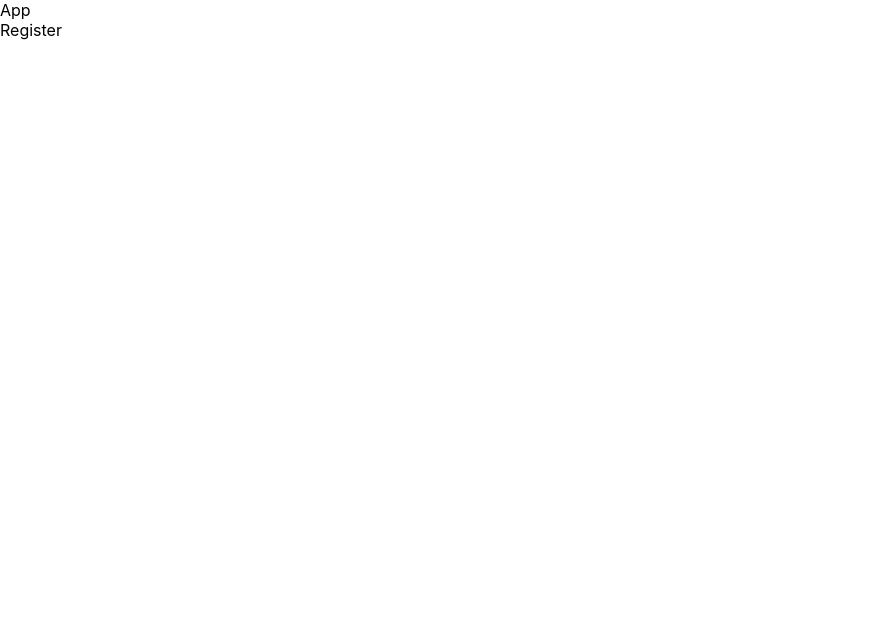
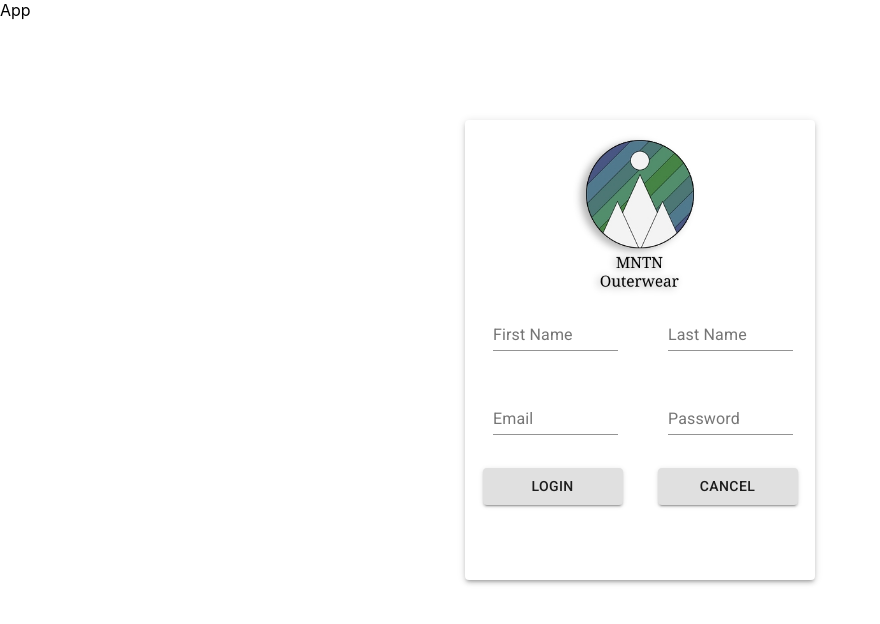
Before and after one commit to Wesley-Ryan/Typescript_Employees, a React (Create React App) app: page / in a window 1280 px wide. Shown: the top 624 px of the page, without its empty margins (0-880 px from the left). Built offline with nearby package versions, Linux system fonts and the light colour scheme.

Commit message:
added Register form and Created Input component

```diff
--- /dev/null
+++ b/src/components/Input.tsx
@@ -0,0 +1,40 @@
+import { TextField } from "@material-ui/core";
+import { useController, Control } from "react-hook-form";
+
+type InputProps = {
+  name: string;
+  control: Control;
+  label: string;
+  message?: string;
+  classStyle?: string;
+};
+export function Input({
+  control,
+  name,
+  label,
+  message,
+  classStyle,
+}: InputProps) {
+  const {
+    field: { ref, ...inputProps },
+    fieldState: { error },
+  } = useController({
+    name,
+    control,
+    rules: {
+      required: message,
+    },
+    defaultValue: "",
+  });
+
+  return (
+    <TextField
+      {...inputProps}
+      inputRef={ref}
+      label={label}
+      error={!!error}
+      helperText={error ? error.message : null}
+      className={classStyle}
+    />
+  );
+}
--- a/src/pages /Register.tsx
+++ b/src/pages /Register.tsx
@@ -1,7 +1,146 @@
-export interface RegisterProps {}
+import { Paper, TextField, Button } from "@material-ui/core";
+import { useForm, Controller } from "react-hook-form";
+import { useHistory } from "react-router-dom";
 
-const Register: React.SFC<RegisterProps> = () => {
-  return <div>Register</div>;
+import { makeStyles } from "@material-ui/core/styles";
+import Logo from "../assets/Logo.jpeg";
+import { Input } from "../components/Input";
+
+const useStyles = makeStyles({
+  formStyle: {
+    width: "90%",
+    maxWidth: "350px",
+    height: "460px",
+    margin: " 0 auto",
+    marginTop: "100px",
+    display: "flex",
+    flexDirection: "column",
+    alignItems: "center",
+  },
+  imgStyle: {
+    margin: "0 auto",
+  },
+  inputStyle: {
+    width: "50%",
+    alignSelf: "center",
+    margin: "0 25px 30px 25px",
+  },
+  InputGrp: {
+    display: "flex",
+    margin: "0",
+    width: "100%",
+    padding: "3px",
+  },
+  BtnGroup: {
+    width: "100%",
+    display: "flex",
+    justifyContent: "space-around",
+  },
+  btnStyle: {
+    width: "140px",
+  },
+});
+
+const Register: React.FC = () => {
+  const history = useHistory();
+  const { handleSubmit, control, reset } = useForm();
+
+  const classes = useStyles();
+
+  const onSubmit = (data: { email: string; password: string }): void => {
+    console.log(data);
+    reset({ email: "", password: "" });
+  };
+
+  return (
+    <div>
+      <Paper elevation={3} className={classes.formStyle}>
+        <img
+          src={Logo}
+          alt="company-logo"
+          height="180px"
+          className={classes.imgStyle}
+        />
+        <form onSubmit={handleSubmit(onSubmit)}>
+          <div className={classes.InputGrp}>
+            <Input
+              name="first_name"
+              control={control}
+              label="First Name"
+              message="First name cannot be blank."
+              classStyle={classes.inputStyle}
+            />
+            <Input
+              name="last_name"
+              control={control}
+              label="Last Name"
+              message="Last name cannot be blank."
+              classStyle={classes.inputStyle}
+            />
+          </div>
+          <div className={classes.InputGrp}>
+            <Controller
+              name="email"
+              control={control}
+              defaultValue=""
+              render={({
+                field: { onChange, value },
+                fieldState: { error },
+              }) => (
+                <TextField
+                  className={classes.inputStyle}
+                  id="input-with-icon-textfield"
+                  label="Email"
+                  value={value}
+                  onChange={onChange}
+                  error={!!error}
+                  helperText={error ? error.message : null}
+                />
+              )}
+              rules={{
+                required: "A valid email address is required.",
+                pattern: {
+                  value: /^[A-Z0-9._%+-]+@[A-Z0-9.-]+\.[A-Z]{2,4}$/i,
+                  message: "Invalid email address",
+                },
+              }}
+            />
+
+            <Input
+              name="password"
+              control={control}
+              label="Password"
+              message="Password cannot be blank."
+              classStyle={classes.inputStyle}
+            />
+          </div>
+          <div className={classes.BtnGroup}>
+            <Button
+              className={classes.btnStyle}
+              type="submit"
+              variant="contained"
+            >
+              Login
+            </Button>
+            <Button
+              className={classes.btnStyle}
+              variant="contained"
+              onClick={() =>
+                reset({
+                  first_name: "",
+                  last_name: "",
+                  email: "",
+                  password: "",
+                })
+              }
+            >
+              Cancel
+            </Button>
+          </div>
+        </form>
+      </Paper>
+    </div>
+  );
 };
 
 export default Register;
```
